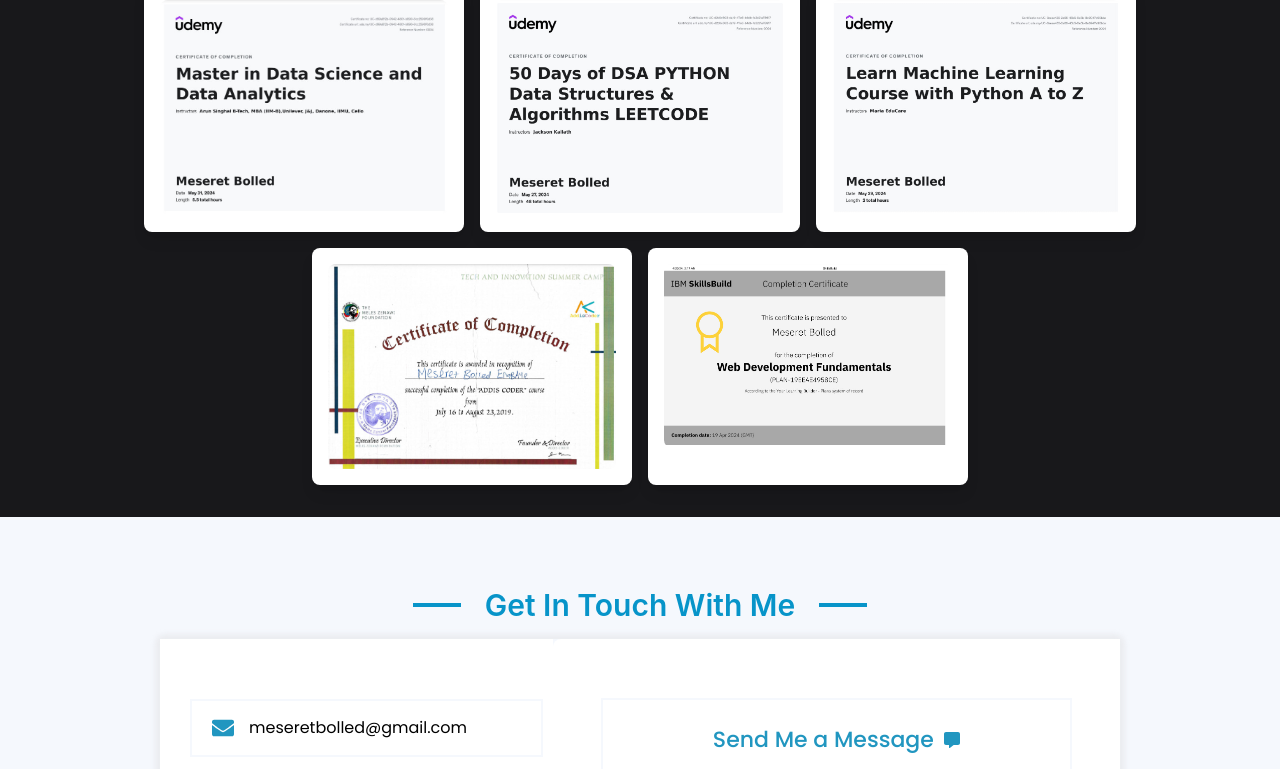
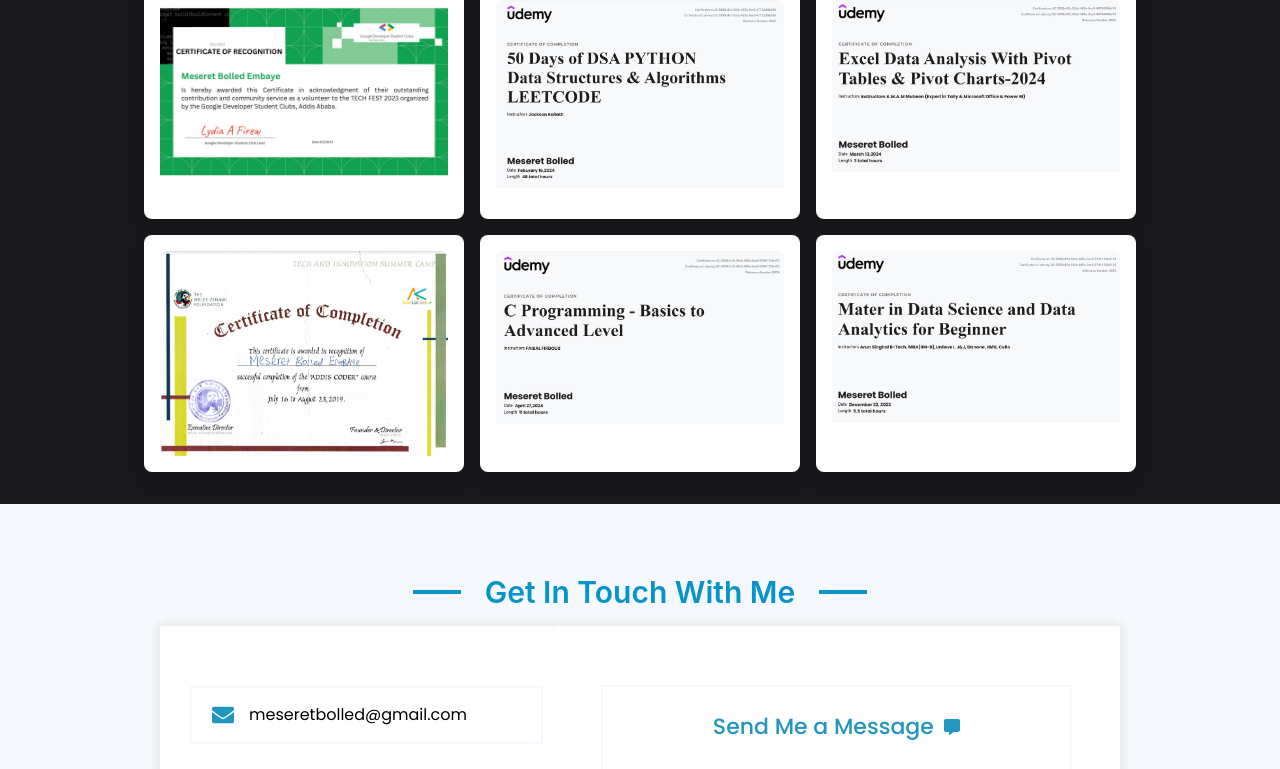
Before and after one commit to yohanis-tadese/personal-portfolio-v3, a React (Vite) app: page / in a window 1280 px wide. Shown: the part 3870-4639 px from the top of the page. Built offline with nearby package versions, Linux system fonts and the light colour scheme; a web font is replaced by a local one.

Commit message:
Update Certeficate.jsx
changes

```diff
--- a/src/Components/certeficate/Certeficate.jsx
+++ b/src/Components/certeficate/Certeficate.jsx
@@ -1,10 +1,11 @@
 import React from "react";
 import CertificateCard from "./CerteficateCard";
-import CerteficateOne from "../../assets/certeficate/certeficate-1.jpg";
-import CerteficateTwo from "../../assets/certeficate/certeficate-2.jpg";
-import CerteficateThree from "../../assets/certeficate/certeficate-3.jpg";
-import CerteficateFour from "../../assets/certeficate/certeficate-4.jpg";
-import CerteficateFive from "../../assets/certeficate/certeficate-5.jpg";
+import CerteficateOne from "../../assets/certeficate-1.jpg";
+import CerteficateTwo from "../../assets/certeficate-2.jpg";
+import CerteficateThree from "../../assets/certeficate-3.jpg";
+import CerteficateFour from "../../assets/certeficate-4.jpg";
+import CerteficateFive from "../../assets/certeficate-5.jpg";
+import CerteficateSix from "../../assets/certeficate-6.jpg";
 
 const cardClasses = "w-80 bg-white dark:bg-zinc-900 p-4 rounded-lg shadow-lg";
 const containerClasses =
@@ -27,6 +28,7 @@
         <CertificateCard src={CerteficateThree} />
         <CertificateCard src={CerteficateFour} />
         <CertificateCard src={CerteficateFive} />
+        <CertificateCard src={CerteficateSix} />
       </div>
     </div>
   );
```
